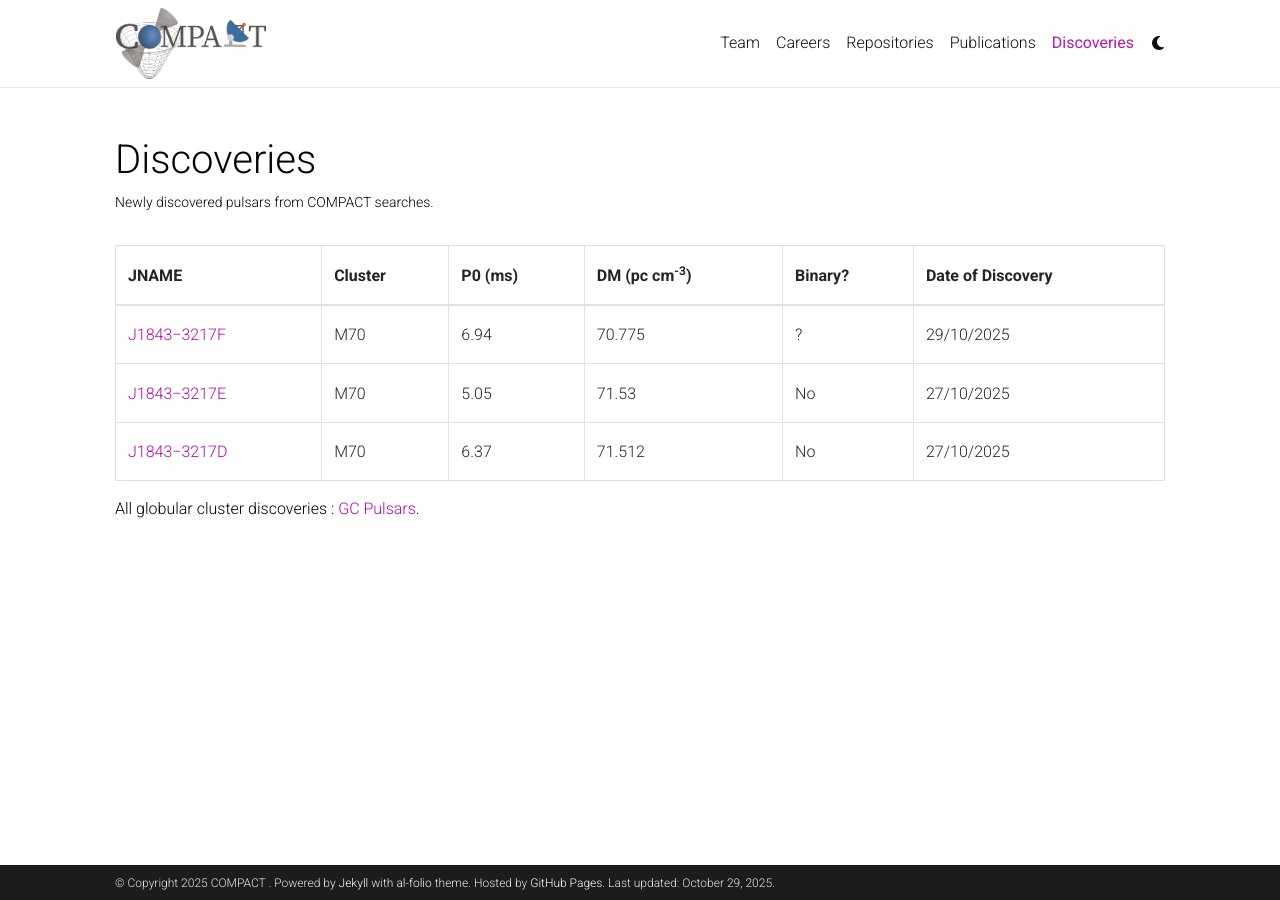
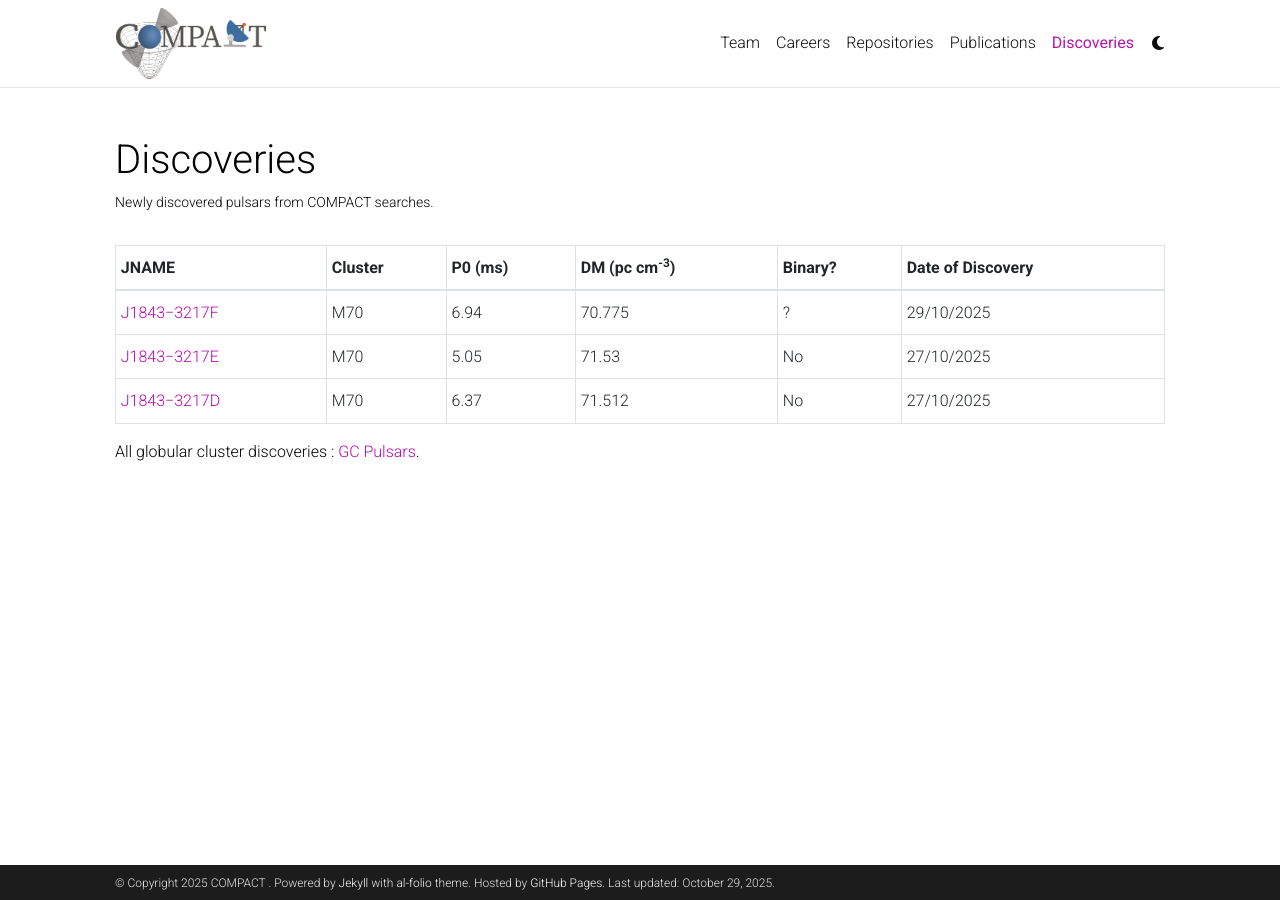
Before and after one commit to erc-compact/erc-compact.github.io, a Jekyll site: the page built from _pages/discoveries.md, in a window 1280 px wide. Built offline with Jekyll 4.4.1, drawn with Linux system fonts in a browser that asks for light colours; comment, search, counter and statistics services are not loaded; a style sheet for code colours, icons or effects is not loaded.

Commit message:
Added discovery page and fixed some alignments

```diff
--- a/_layouts/discovery.html
+++ b/_layouts/discovery.html
@@ -3,7 +3,6 @@
 ---
 {% assign d = page %}
 <article class="discovery">
-    <h1 class="mt-0">{{ d.jname }}</h1>
     <p><a href="{{ '/discoveries/' | relative_url }}">← Back to all discoveries</a></p>
 
     <table class="table table-sm table-bordered">
--- a/_pages/discoveries.md
+++ b/_pages/discoveries.md
@@ -8,7 +8,7 @@
 ---
 
 {% assign rows = site.discoveries | sort: "discovered" | reverse %}
-<table class="table table-bordered">
+<table class="table table-sm table-bordered">
   <thead>
     <tr>
       <th>JNAME</th>
```
